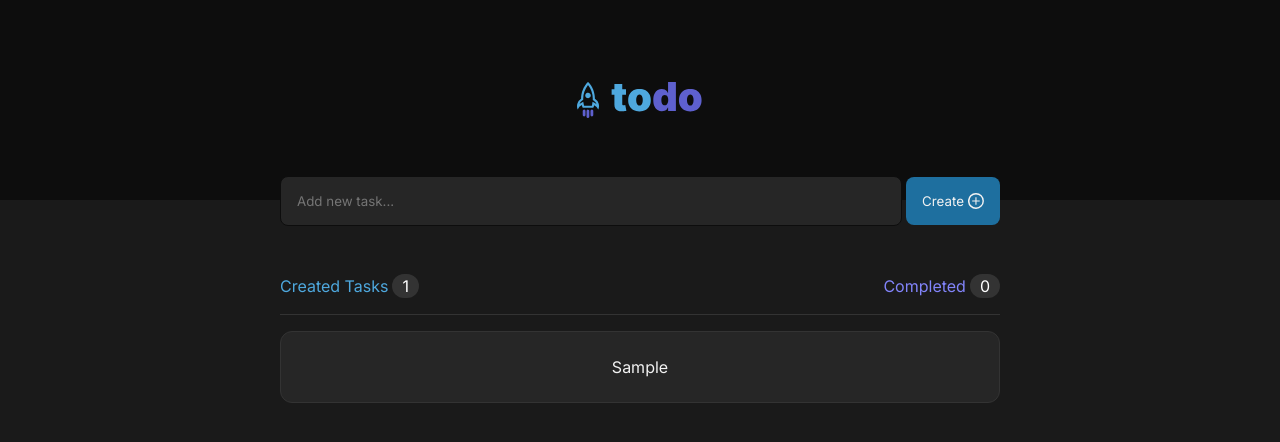
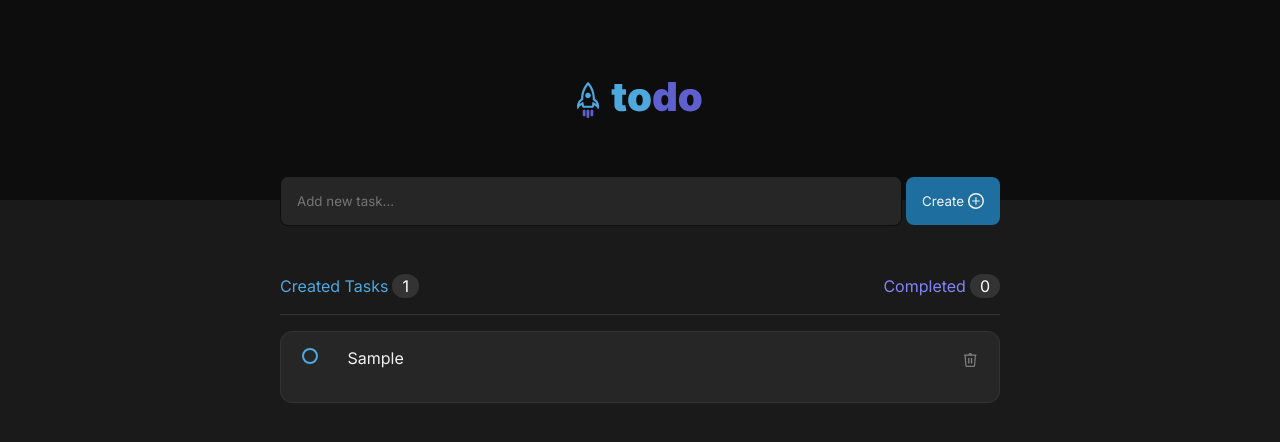
Before and after one commit to jonathancsr/to-do-list, a React (Vite) app: page / in a window 1280 px wide. Both pictures are taken after typing "Sample" into the empty fields and a click on the button "Create". Shown: the top 442 px of the page. Built offline with nearby package versions, Linux system fonts and the light colour scheme.

Commit message:
feat: add task component

```diff
--- a/src/components/Tasks/Task.tsx
+++ b/src/components/Tasks/Task.tsx
@@ -1,12 +1,25 @@
 import { Task as TaskType } from "../../types";
+import Trash from "../icons/Trash";
 import styles from './styles.module.css';
 type TaskProps = {
   task: TaskType;
 }
 export const Task = ({ task }: TaskProps) => {
   return (
-    <div className={styles.container}>
+    <div
+    className={styles.container}
+
+    >
+      <div className={styles.checkbox}>
+        <input
+          type="checkbox"
+          checked={task.completed}
+        />
+      </div>
       <p>{task.title}</p>
+      <button>
+        <Trash />
+      </button>
     </div>
   )
 }
--- a/src/components/Tasks/styles.module.css
+++ b/src/components/Tasks/styles.module.css
@@ -2,10 +2,10 @@
   width: 100%;
   max-width: 720px;
   min-height: 72px;
+  padding-top: 1rem;
 
-  display: flex;
-  align-items: center;
-  justify-content: center;
+  display: grid;
+  grid-template-columns: 0.2fr 2fr 0.2fr;
   gap: 0.5rem;
 
   background-color: var(--gray-500);
@@ -13,11 +13,53 @@
 
   border: 1px solid var(--gray-400);
   border-radius: 0.75rem;
+
+  button {
+    background: transparent;
+    border: none;
+    cursor: pointer;
+
+    display: flex;
+    align-items: flex-start;
+    justify-content: center;
+  }
+
 }
 
 .checkbox {
   display: flex;
-  align-items: center;
+  align-items: flex-start;
   justify-content: center;
-  gap: 0.25rem;
+
+  input[type=checkbox] {
+    width: 16px;
+    height: 16px;
+    appearance: none;
+    -webkit-appearance: none;
+    display: flex;
+    align-content: center;
+    justify-content: center;
+
+    padding: 2px;
+    border: 2px solid var(--blue);
+    border-radius: 1rem;
+  }
+
+  input[type="checkbox"]::before {
+    content: "";
+    width: 11.4px;
+    height: 7.2px;
+    clip-path: polygon(84.306% 4.887%,40.987% 66.772%,16.162% 31.308%,7.803% 43.25%,40.987% 90.655%,92.665% 16.829%,84.306% 4.887%);
+    transform: scale(0);
+    background-color: var(--white);
+    margin: auto;
+  }
+
+  input[type="checkbox"]:checked::before {
+    transform: scale(1);
+  }
+  input[type="checkbox"]:checked {
+    background-color: var(--purple);
+    border: 2px solid var(--purple)
+  }
 }
--- /dev/null
+++ b/src/components/icons/Trash.tsx
@@ -0,0 +1,22 @@
+function Trash() {
+  return (
+    <svg
+      xmlns="http://www.w3.org/2000/svg"
+      width="24"
+      height="24"
+      fill="none"
+      viewBox="0 0 24 24"
+    >
+      <path
+        fill="gray"
+        d="M14.202 9.985h-1.33v5.522h1.33V9.985zM11.462 9.985h-1.33v5.522h1.33V9.985z"
+      ></path>
+      <path
+        fill="gray"
+        d="M18.478 7.167a.644.644 0 00-.46-.605.62.62 0 00-.184-.045h-3.547a2.144 2.144 0 00-4.1 0H6.638a.641.641 0 00-.172.027h-.015a.641.641 0 00.09 1.246l.711 9.743A1.512 1.512 0 008.683 19h7.104a1.512 1.512 0 001.433-1.467l.708-9.734a.638.638 0 00.55-.632zm-6.242-.952a.937.937 0 01.69.302h-1.379a.932.932 0 01.69-.302zm3.55 11.575H8.684c-.081 0-.208-.133-.223-.344L7.758 7.81h8.957l-.701 9.635c-.016.211-.143.344-.227.344z"
+      ></path>
+    </svg>
+  );
+}
+
+export default Trash;
```
